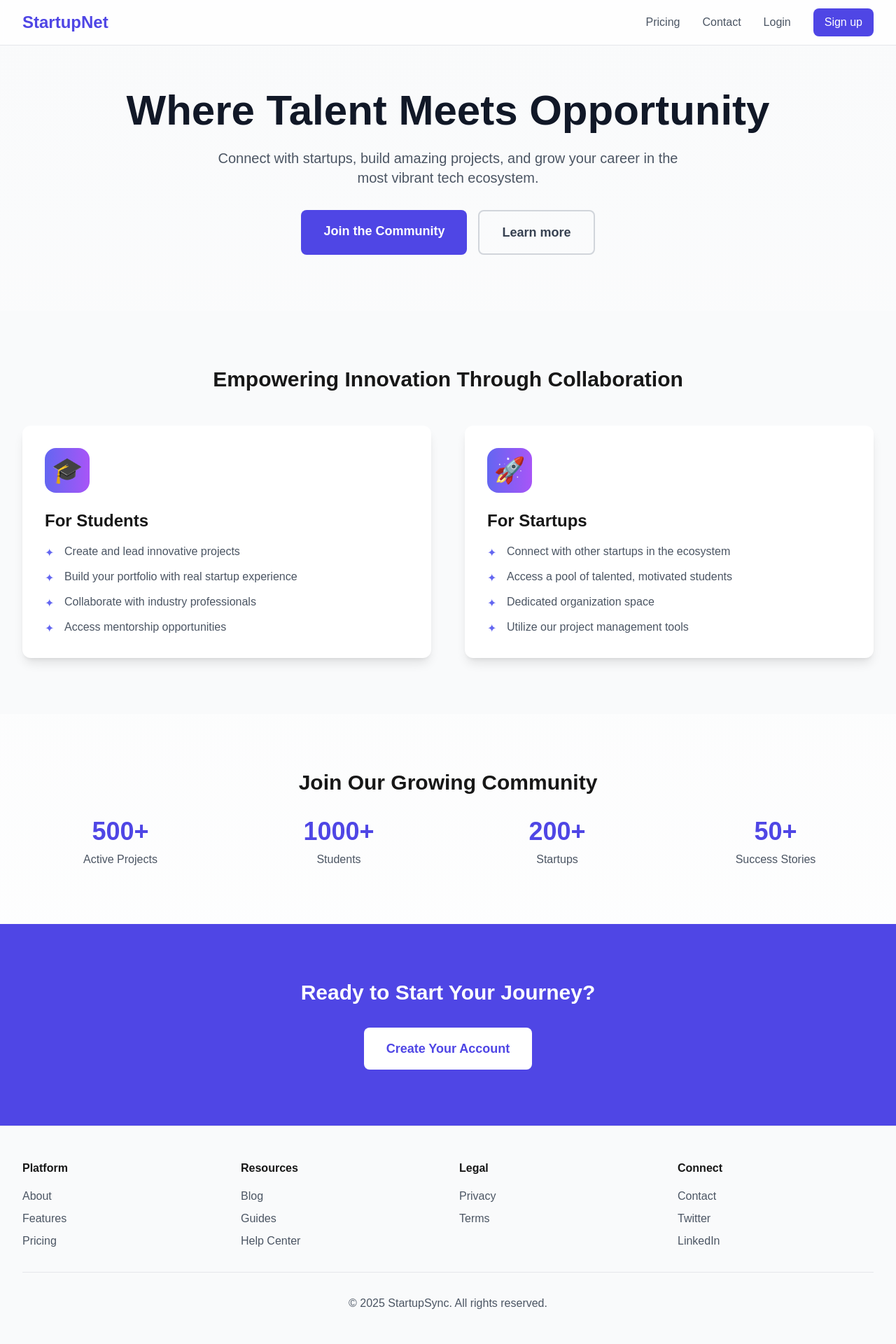
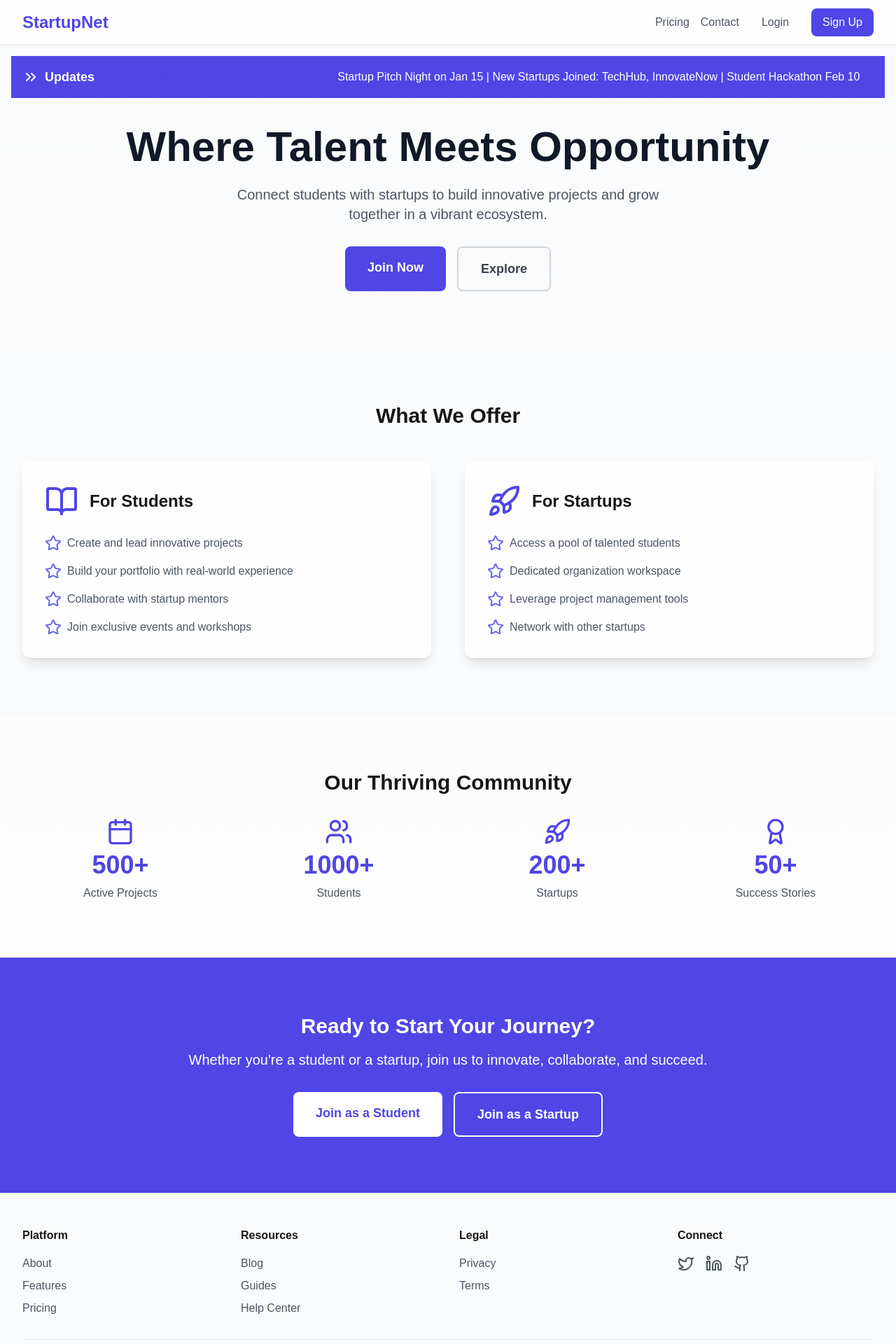
Before and after one commit to RobinkumarJ246/startupnet, a Next.js app: page / in a window 1280 px wide. Shown: the top 1920 px of the page at 70% size. Built offline with nearby package versions, Linux system fonts and the light colour scheme.

Commit message:
Landing page redesign

```diff
--- a/src/app/page.js
+++ b/src/app/page.js
@@ -1,7 +1,15 @@
-import React from 'react';
+'use client';
+
+import React, { useState } from 'react';
 import Link from 'next/link';
+import {
+  Calendar, Users, Rocket, Star, BookOpen, Briefcase, Network, Award,
+  Menu, Twitter, Linkedin, Github, ChevronsRight
+} from 'lucide-react';
 
 const LandingPage = () => {
+  const [isMenuOpen, setIsMenuOpen] = useState(false);
+
   return (
     <div className="min-h-screen bg-gradient-to-b from-gray-50 to-white">
       {/* Navigation */}
@@ -9,137 +17,162 @@ const LandingPage = () => {
         <div className="max-w-7xl mx-auto px-4 sm:px-6 lg:px-8">
           <div className="flex justify-between h-16 items-center">
             <div className="flex items-center gap-8">
-        <div className="flex-shrink-0">
               <Link href="/" className="text-2xl font-bold text-indigo-600">
                 StartupNet
               </Link>
             </div>
+            <div className="hidden md:flex items-center gap-4">
+              <Link href="/pricing" className="text-gray-600 hover:text-gray-900 font-medium">
+                Pricing
+              </Link>
+              <Link href="/contact" className="text-gray-600 hover:text-gray-900 font-medium">
+                Contact
+              </Link>
+              <Link href="/login" className="px-4 py-2 rounded-lg text-gray-600 hover:text-gray-900 font-medium">
+                Login
+              </Link>
+              <Link href="/register" className="px-4 py-2 bg-indigo-600 text-white rounded-lg hover:bg-indigo-700 font-medium">
+                Sign Up
+              </Link>
             </div>
-      <div className="flex items-center gap-4">
+            {/* Mobile menu button */}
+            <button
+              className="md:hidden p-2 rounded-lg text-gray-600 hover:text-gray-900 hover:bg-gray-100"
+              onClick={() => setIsMenuOpen(!isMenuOpen)}
+            >
+              <Menu className="h-6 w-6" />
+            </button>
+          </div>
+        </div>
+        {/* Mobile menu */}
+        {isMenuOpen && (
+          <div className="md:hidden bg-white/90 backdrop-blur-sm">
+            <div className="px-2 pt-2 pb-3 space-y-1 sm:px-3">
               <Link
                 href="/pricing"
-          className="hidden md:block text-gray-600 hover:text-gray-900 font-medium mr-4"
+                className="block px-3 py-2 rounded-md text-base font-medium text-gray-700 hover:text-gray-900 hover:bg-gray-50"
               >
                 Pricing
               </Link>
               <Link
                 href="/contact"
-          className="hidden md:block text-gray-600 hover:text-gray-900 font-medium"
+                className="block px-3 py-2 rounded-md text-base font-medium text-gray-700 hover:text-gray-900 hover:bg-gray-50"
               >
                 Contact
               </Link>
               <Link
                 href="/login"
-          className="px-4 py-2 rounded-lg text-gray-600 hover:text-gray-900 font-medium"
+                className="block px-3 py-2 rounded-md text-base font-medium text-gray-700 hover:text-gray-900 hover:bg-gray-50"
               >
                 Login
               </Link>
               <Link
                 href="/register"
-          className="px-4 py-2 bg-indigo-600 text-white rounded-lg hover:bg-indigo-700 font-medium"
+                className="block px-3 py-2 rounded-md text-base font-medium text-white bg-indigo-600 hover:bg-indigo-700"
               >
-          Sign up
+                Sign Up
               </Link>
-        {/* Mobile menu button */}
-        <button className="md:hidden p-2 rounded-lg text-gray-600 hover:text-gray-900 hover:bg-gray-100">
-          <svg
-            className="h-6 w-6"
-            fill="none"
-            viewBox="0 0 24 24"
-            stroke="currentColor"
-          >
-            <path
-              strokeLinecap="round"
-              strokeLinejoin="round"
-              strokeWidth={2}
-              d="M4 6h16M4 12h16M4 18h16"
-            />
-          </svg>
-        </button>
             </div>
           </div>
-  </div>
+        )}
       </nav>
 
+
       {/* Hero Section */}
-      <section className="pt-32 pb-20 px-4">
-        <div className="max-w-7xl mx-auto text-center">
+      <section className="pt-20 pb-20 px-4">
+              {/* Marquee for Latest Updates */}
+      <div className="bg-indigo-600 text-white py-4 overflow-hidden flex items-center">
+        <div className="flex-shrink-0 bg-indigo-600 px-4 font-semibold text-lg flex items-center">
+          <ChevronsRight className="h-6 w-6 text-white mr-2" />
+          Updates
+        </div>
+        <div className="relative flex-1 overflow-hidden">
+          <div className="marquee">
+            <span>
+              Startup Pitch Night on Jan 15 | New Startups Joined: TechHub, InnovateNow | Student Hackathon Feb 10
+            </span>
+          </div>
+          {/* Gradient mask for gradual fade effect */}
+          <div className="absolute inset-y-0 left-0 w-24 bg-gradient-to-r from-indigo-600 to-transparent pointer-events-none"></div>
+        </div>
+      </div>
+        <div className="max-w-7xl mx-auto text-center animate-fade-in mt-10">
           <h1 className="text-5xl md:text-6xl font-bold text-gray-900 mb-6">
             Where Talent Meets Opportunity
           </h1>
           <p className="text-xl text-gray-600 mb-8 max-w-2xl mx-auto">
-            Connect with startups, build amazing projects, and grow your career in the most vibrant tech ecosystem.
+            Connect students with startups to build innovative projects and grow together in a vibrant ecosystem.
           </p>
           <div className="flex flex-col sm:flex-row gap-4 justify-center">
             <Link
               href="/register"
               className="px-8 py-4 bg-indigo-600 text-white rounded-lg hover:bg-indigo-700 text-lg font-semibold"
             >
-              Join the Community
+              Join Now
             </Link>
             <Link
               href="/explore"
-              className="px-8 py-4 border-2 border-gray-300 text-gray-700 rounded-lg hover:border-gray-400 text-lg font-semibold"
+              className="px-8 py-4 border-2 border-gray-300 text-gray-700 rounded-lg hover:border-gray-400 hover:bg-gray-50 text-lg font-semibold"
             >
-              Learn more
+              Explore
             </Link>
           </div>
         </div>
       </section>
 
-      {/* Features Grid - Updated */}
+      {/* Features Grid */}
       <section className="py-20 bg-gray-50">
         <div className="max-w-7xl mx-auto px-4 sm:px-6 lg:px-8">
-    <h2 className="text-3xl font-bold text-center mb-12">Empowering Innovation Through Collaboration</h2>
+          <h2 className="text-3xl font-bold text-center mb-12 animate-fade-in">What We Offer</h2>
           <div className="grid md:grid-cols-2 gap-12">
             {/* For Students */}
-      <div className="bg-white p-8 rounded-xl shadow-lg transform hover:scale-105 transition-transform duration-300">
-        <div className="h-16 w-16 bg-gradient-to-r from-indigo-500 to-purple-500 rounded-2xl flex items-center justify-center mb-6">
-          <span className="text-4xl text-white">🎓</span>
+            <div className="bg-white/80 backdrop-blur-sm p-8 rounded-xl shadow-lg hover:shadow-xl transition-all duration-300">
+              <div className="flex items-center mb-6">
+                <BookOpen className="h-12 w-12 text-indigo-600 mr-4" />
+                <h3 className="text-2xl font-bold">For Students</h3>
               </div>
-        <h3 className="text-2xl font-bold mb-4">For Students</h3>
-        <ul className="space-y-3 text-gray-600">
+              <ul className="space-y-4 text-gray-600">
                 <li className="flex items-center">
-            <span className="h-5 w-5 text-indigo-500 mr-2">✦</span>
+                  <Star className="h-6 w-6 text-indigo-500 mr-2" />
                   Create and lead innovative projects
                 </li>
                 <li className="flex items-center">
-            <span className="h-5 w-5 text-indigo-500 mr-2">✦</span>
-            Build your portfolio with real startup experience
+                  <Star className="h-6 w-6 text-indigo-500 mr-2" />
+                  Build your portfolio with real-world experience
                 </li>
                 <li className="flex items-center">
-            <span className="h-5 w-5 text-indigo-500 mr-2">✦</span>
-            Collaborate with industry professionals
+                  <Star className="h-6 w-6 text-indigo-500 mr-2" />
+                  Collaborate with startup mentors
                 </li>
                 <li className="flex items-center">
-            <span className="h-5 w-5 text-indigo-500 mr-2">✦</span>
-            Access mentorship opportunities
+                  <Star className="h-6 w-6 text-indigo-500 mr-2" />
+                  Join exclusive events and workshops
                 </li>
               </ul>
             </div>
 
             {/* For Startups */}
-      <div className="bg-white p-8 rounded-xl shadow-lg transform hover:scale-105 transition-transform duration-300">
-        <div className="h-16 w-16 bg-gradient-to-r from-indigo-500 to-purple-500 rounded-2xl flex items-center justify-center mb-6">
-          <span className="text-4xl text-white">🚀</span>
+            <div className="bg-white/80 backdrop-blur-sm p-8 rounded-xl shadow-lg hover:shadow-xl transition-all duration-300">
+              <div className="flex items-center mb-6">
+                <Rocket className="h-12 w-12 text-indigo-600 mr-4" />
+                <h3 className="text-2xl font-bold">For Startups</h3>
               </div>
-        <h3 className="text-2xl font-bold mb-4">For Startups</h3>
-        <ul className="space-y-3 text-gray-600">
+              <ul className="space-y-4 text-gray-600">
                 <li className="flex items-center">
-            <span className="h-5 w-5 text-indigo-500 mr-2">✦</span>
-            Connect with other startups in the ecosystem
+                  <Star className="h-6 w-6 text-indigo-500 mr-2" />
+                  Access a pool of talented students
                 </li>
                 <li className="flex items-center">
-            <span className="h-5 w-5 text-indigo-500 mr-2">✦</span>
-            Access a pool of talented, motivated students
+                  <Star className="h-6 w-6 text-indigo-500 mr-2" />
+                  Dedicated organization workspace
                 </li>
                 <li className="flex items-center">
-            <span className="h-5 w-5 text-indigo-500 mr-2">✦</span>
-            Dedicated organization space
+                  <Star className="h-6 w-6 text-indigo-500 mr-2" />
+                  Leverage project management tools
                 </li>
                 <li className="flex items-center">
-            <span className="h-5 w-5 text-indigo-500 mr-2">✦</span>
-            Utilize our project management tools
+                  <Star className="h-6 w-6 text-indigo-500 mr-2" />
+                  Network with other startups
                 </li>
               </ul>
             </div>
@@ -149,22 +182,26 @@ const LandingPage = () => {
 
       {/* Social Proof Section */}
       <section className="py-20">
-        <div className="max-w-7xl mx-auto px-4 sm:px-6 lg:px-8 text-center">
-          <h2 className="text-3xl font-bold mb-8">Join Our Growing Community</h2>
+        <div className="max-w-7xl mx-auto px-4 sm:px-6 lg:px-8 text-center animate-fade-in">
+          <h2 className="text-3xl font-bold mb-8">Our Thriving Community</h2>
           <div className="grid grid-cols-2 md:grid-cols-4 gap-8">
             <div>
+              <Calendar className="h-10 w-10 text-indigo-600 mx-auto mb-2" />
               <div className="text-4xl font-bold text-indigo-600 mb-2">500+</div>
               <div className="text-gray-600">Active Projects</div>
             </div>
             <div>
+              <Users className="h-10 w-10 text-indigo-600 mx-auto mb-2" />
               <div className="text-4xl font-bold text-indigo-600 mb-2">1000+</div>
               <div className="text-gray-600">Students</div>
             </div>
             <div>
+              <Rocket className="h-10 w-10 text-indigo-600 mx-auto mb-2" />
               <div className="text-4xl font-bold text-indigo-600 mb-2">200+</div>
               <div className="text-gray-600">Startups</div>
             </div>
             <div>
+              <Award className="h-10 w-10 text-indigo-600 mx-auto mb-2" />
               <div className="text-4xl font-bold text-indigo-600 mb-2">50+</div>
               <div className="text-gray-600">Success Stories</div>
             </div>
@@ -173,17 +210,24 @@ const LandingPage = () => {
       </section>
 
       {/* CTA Section */}
-      <section className="py-20 bg-indigo-600">
-        <div className="max-w-7xl mx-auto px-4 sm:px-6 lg:px-8 text-center">
-          <h2 className="text-3xl font-bold text-white mb-8">
-            Ready to Start Your Journey?
-          </h2>
+      <section className="py-20 bg-indigo-600 text-white">
+        <div className="max-w-7xl mx-auto px-4 sm:px-6 lg:px-8 text-center animate-fade-in">
+          <h2 className="text-3xl font-bold mb-4">Ready to Start Your Journey?</h2>
+          <p className="text-xl mb-8">Whether you're a student or a startup, join us to innovate, collaborate, and succeed.</p>
+          <div className="flex flex-col sm:flex-row gap-4 justify-center">
             <Link
-            href="/register"
-            className="px-8 py-4 bg-white text-indigo-600 rounded-lg hover:bg-gray-100 text-lg font-semibold inline-block"
+              href="/register-student"
+              className="px-8 py-4 bg-white text-indigo-600 rounded-lg hover:bg-gray-100 text-lg font-semibold"
             >
-            Create Your Account
+              Join as a Student
             </Link>
+            <Link
+              href="/register-startup"
+              className="px-8 py-4 border-2 border-white rounded-lg hover:bg-white hover:text-indigo-600 text-lg font-semibold"
+            >
+              Join as a Startup
+            </Link>
+          </div>
         </div>
       </section>
 
@@ -216,18 +260,52 @@ const LandingPage = () => {
             </div>
             <div>
               <h4 className="font-semibold mb-4">Connect</h4>
-              <ul className="space-y-2">
-                <li><Link href="/contact" className="text-gray-600 hover:text-gray-900">Contact</Link></li>
-                <li><Link href="/twitter" className="text-gray-600 hover:text-gray-900">Twitter</Link></li>
-                <li><Link href="/linkedin" className="text-gray-600 hover:text-gray-900">LinkedIn</Link></li>
-              </ul>
+              <div className="flex gap-4">
+                <Link href="/twitter" className="text-gray-600 hover:text-indigo-600">
+                  <Twitter className="h-6 w-6" />
+                </Link>
+                <Link href="/linkedin" className="text-gray-600 hover:text-indigo-600">
+                  <Linkedin className="h-6 w-6" />
+                </Link>
+                <Link href="/github" className="text-gray-600 hover:text-indigo-600">
+                  <Github className="h-6 w-6" />
+                </Link>
+              </div>
             </div>
           </div>
           <div className="mt-8 pt-8 border-t text-center text-gray-600">
-            <p>&copy; 2025 StartupSync. All rights reserved.</p>
+            <p>© 2025 StartupNet. All rights reserved.</p>
           </div>
         </div>
       </footer>
+
+            {/* Custom Styles */}
+            <style jsx>{`
+        .animate-fade-in {
+          animation: fadeIn 1s ease-out;
+        }
+        @keyframes fadeIn {
+          from { opacity: 0; transform: translateY(20px); }
+          to { opacity: 1; transform: translateY(0); }
+        }
+        .marquee {
+          display: inline-block;
+          white-space: nowrap;
+          animation: marquee 20s linear infinite;
+        }
+        .marquee span {
+          padding-right: 50px;
+        }
+        @keyframes marquee {
+          0% { transform: translateX(100%); }
+          100% { transform: translateX(-100%); }
+        }
+        @media (max-width: 640px) {
+          .marquee {
+            animation: marquee 15s linear infinite;
+          }
+        }
+      `}</style>
       </div>
   );
 };
```
Lines whose indentation alone changed are shown as unchanged.
